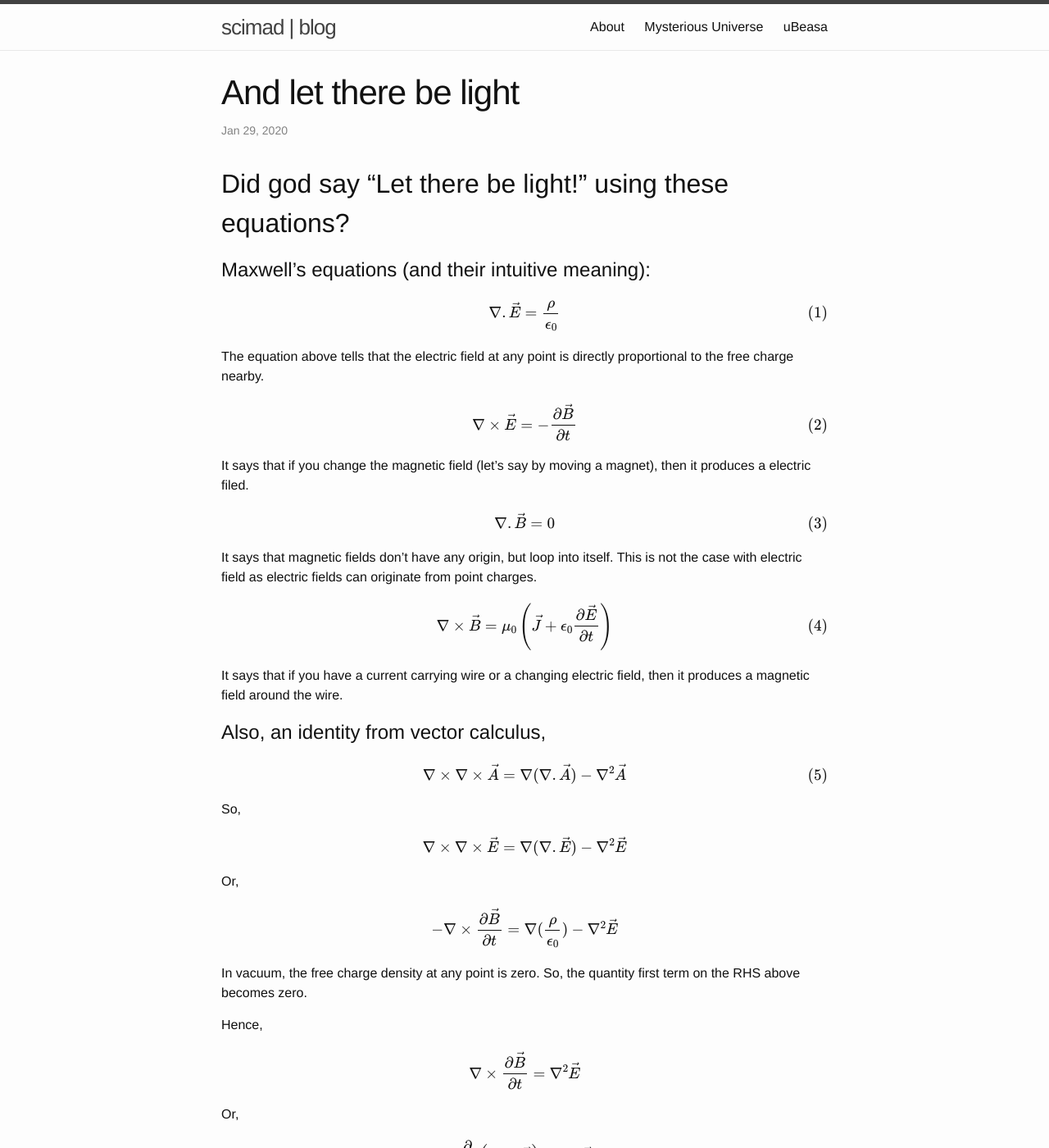
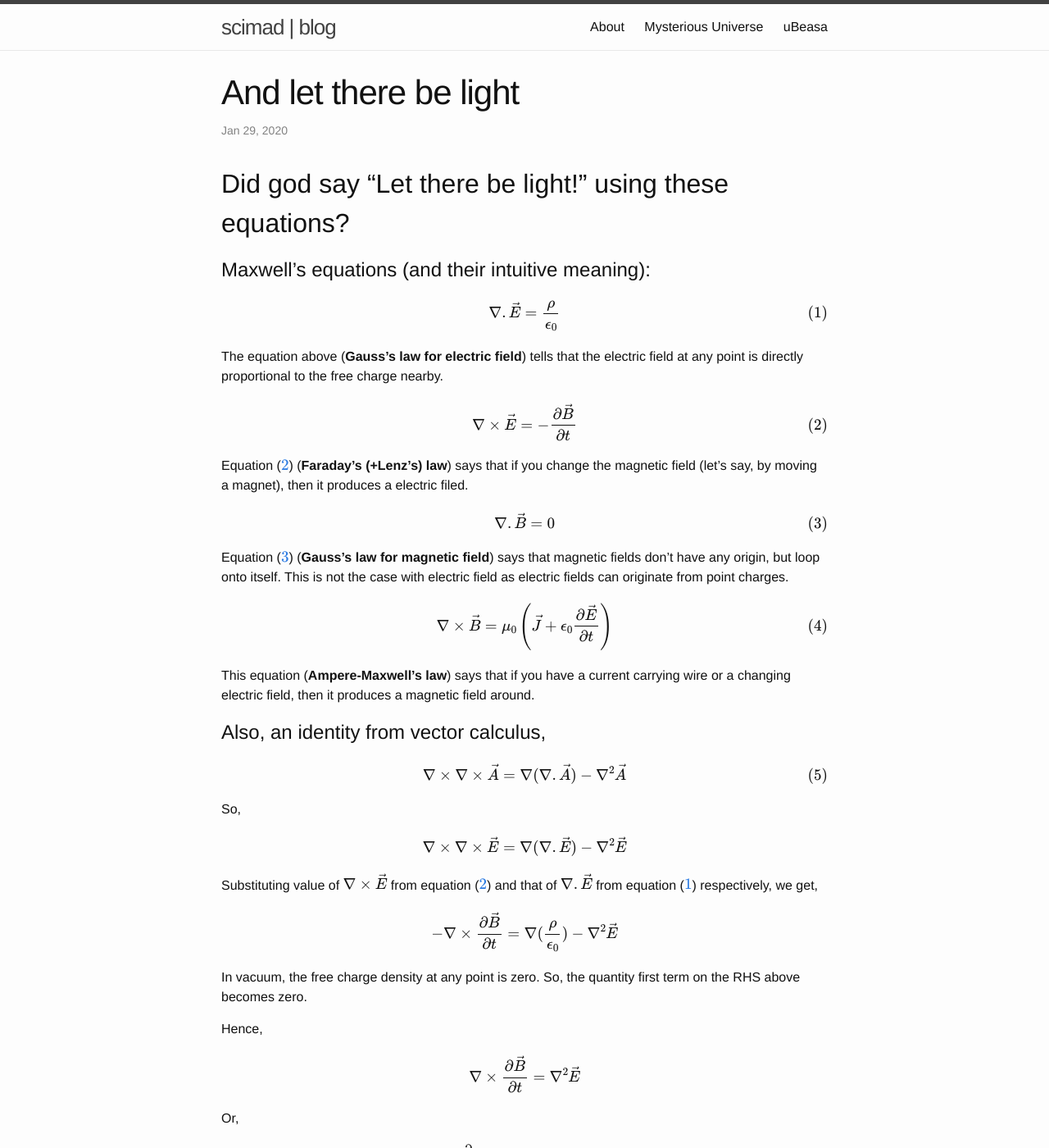
Before and after one commit to scimad/scimad.github.io, a Jekyll site: the page built from _posts/2020-01-29-let-there-be-light.markdown, in a window 1280 px wide and 1400 px high. Shown: the whole window at 82% size. Built offline with Jekyll 4.4.1, drawn with Linux system fonts in a browser that asks for light colours; formulas are drawn with MathJax 3.

Commit message:
Added few description to equations

```diff
--- a/_posts/2020-01-29-let-there-be-light.markdown
+++ b/_posts/2020-01-29-let-there-be-light.markdown
@@ -26,23 +26,23 @@ categories: physics classical
 \begin{equation}\label{eqn:1}
 \nabla . \vec{E} = \frac{\rho}{\epsilon_0}
 \end{equation}
-The equation above tells that the electric field at any point is directly proportional to the free charge nearby.
+The equation above (**Gauss's law for electric field**) tells that the electric field at any point is directly proportional to the free charge nearby.
 
 
-\begin{equation}
+\begin{equation}\label{eqn:2}
 \nabla \times \vec{E} = - \frac{\partial \vec{B}}{\partial t}
 \end{equation}
-It says that if you change the magnetic field (let's say by moving a magnet), then it produces a electric filed.
+Equation (\ref{eqn:2}) (**Faraday's (+Lenz's) law**) says that if you change the magnetic field (let's say, by moving a magnet), then it produces a electric filed.
 
-\begin{equation}
+\begin{equation}\label{eqn:3}
 \nabla.\vec{B} = 0
 \end{equation}
-It says that magnetic fields don't have any origin, but loop into itself. This is not the case with electric field as electric fields can originate from point charges.
+Equation (\ref{eqn:3}) (**Gauss's law for magnetic field**) says that magnetic fields don't have any origin, but loop onto itself. This is not the case with electric field as electric fields can originate from point charges.
 
 \begin{equation}\label{eqn:4}
 \nabla \times \vec{B} = \mu_0 \left( \vec{J} + \epsilon_0 \frac{\partial \vec{E}}{\partial t} \right)
 \end{equation}
-It says that if you have a current carrying wire or a changing electric field, then it produces a magnetic field around the wire.
+This equation (**Ampere-Maxwell's law**) says that if you have a current carrying wire or a changing electric field, then it produces a magnetic field around.
 
 # Also, an identity from vector calculus,
 
@@ -54,7 +54,7 @@ So,
 
 $$\nabla \times \nabla \times \vec{E} = \nabla ( \nabla. \vec{E} ) - \nabla^2 \vec{E} $$
 
-Or,
+Substituting value of $\nabla \times \vec{E}$ from equation (\ref{eqn:2}) and that of $\nabla. \vec{E}$ from equation (\ref{eqn:1}) respectively, we get,
 
 $$-\nabla \times \frac{\partial \vec{B}}{\partial t} = \nabla ( \frac{\rho}{\epsilon_0} ) - \nabla^2 \vec{E} $$
 
```
